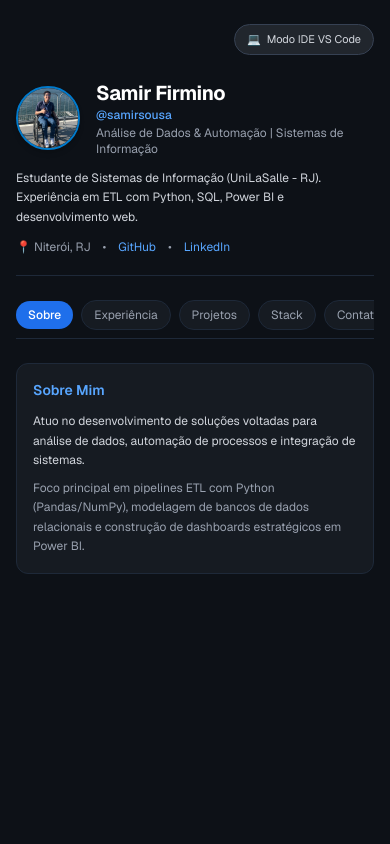
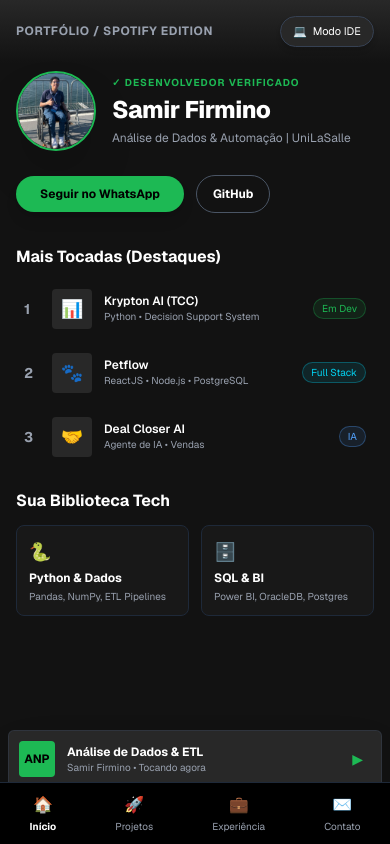
Before and after one commit to samirsousa/portfolio-ide, a Next.js app: page /portfolio-ide/ in a window 390 px wide. Built offline with nearby package versions, Linux system fonts and the light colour scheme.

Commit message:
feat: MobilePortfolio estilo Spotify completo com botao de e-mail e correcao de warnings

```diff
--- a/src/components/MobilePortfolio.tsx
+++ b/src/components/MobilePortfolio.tsx
@@ -5,106 +5,189 @@
 }
 
 export const MobilePortfolio: React.FC<MobilePortfolioProps> = ({ onSwitchToIde }) => {
-  const [activeTab, setActiveTab] = useState<'sobre' | 'experiencia' | 'projetos' | 'skills' | 'contato'>('sobre');
+  const [activeTab, setActiveTab] = useState<'inicio' | 'projetos' | 'experiencia' | 'contato'>('inicio');
 
   return (
-    <div className="min-h-screen bg-[#0d1117] text-[#c9d1d9] font-sans px-4 py-6 flex flex-col gap-6">
-      {/* Botão para alternar para modo IDE no celular */}
+    <div className="min-h-screen bg-[#121212] text-white font-sans flex flex-col justify-between pb-24">
+      {/* Top Bar com botão de troca para IDE */}
+      <div
+        style={{ background: 'linear-gradient(180deg, #282828 0%, #121212 100%)' }}
+        className="px-4 pt-4 flex justify-between items-center pb-4"
+      >
+        <span className="text-xs font-bold tracking-wider text-gray-400 uppercase">Portfólio / Spotify Edition</span>
         {onSwitchToIde && (
-        <div className="flex justify-end">
           <button
             onClick={onSwitchToIde}
-            className="flex items-center gap-1.5 text-[11px] bg-[#21262d] text-gray-300 hover:text-white border border-gray-700 px-3 py-1.5 rounded-full transition-all active:scale-95"
+            className="flex items-center gap-1.5 text-[11px] bg-[#282828] text-white hover:bg-[#3e3e3e] border border-gray-700 px-3 py-1.5 rounded-full transition-all active:scale-95 shadow-md"
           >
-            <span>💻</span> Modo IDE VS Code
+            <span>💻</span> Modo IDE
           </button>
+        )}
+      </div>
+
+      {/* Conteúdo Principal */}
+      <main className="px-4 flex-1 space-y-6">
+
+        {/* Header do Artista / Desenvolvedor */}
+        <div className="flex items-center gap-4 pt-2">
+          <img
+            src="./perfil.jfif"
+            alt="Foto de Samir Firmino"
+            className="w-20 h-20 rounded-full object-cover shadow-2xl border-2 border-[#1DB954]"
+          />
+          <div className="space-y-1">
+            <span className="text-[10px] text-[#1DB954] font-bold uppercase tracking-widest flex items-center gap-1">
+              ✓ Desenvolvedor Verificado
+            </span>
+            <h1 className="text-2xl font-extrabold tracking-tight">Samir Firmino</h1>
+            <p className="text-xs text-gray-400">Análise de Dados & Automação | UniLaSalle</p>
+          </div>
+        </div>
+
+        {/* Botão de Seguir / Contato Rápido */}
+        <div className="flex items-center gap-3">
+          <a
+            href="https://wa.me/5521979284282"
+            target="_blank"
+            rel="noreferrer"
+            className="bg-[#1DB954] hover:bg-[#1ed760] text-black font-bold text-xs px-6 py-2.5 rounded-full transition-all active:scale-95 shadow-lg"
+          >
+            Seguir no WhatsApp
+          </a>
+          <a
+            href="https://github.com/samirsousa"
+            target="_blank"
+            rel="noreferrer"
+            className="border border-gray-600 hover:border-white text-white font-bold text-xs px-4 py-2.5 rounded-full transition-all"
+          >
+            GitHub
+          </a>
+        </div>
+
+        {/* NAVEGAÇÃO DE CONTEÚDO */}
+        {activeTab === 'inicio' && (
+          <div className="space-y-6 pt-2">
+            {/* Populares / Destaques */}
+            <div>
+              <h2 className="text-base font-bold mb-3">Mais Tocadas (Destaques)</h2>
+              <div className="space-y-2">
+                <div className="flex items-center justify-between p-2 rounded-md hover:bg-[#282828] transition-colors">
+                  <div className="flex items-center gap-3">
+                    <span className="text-gray-400 text-sm font-bold w-4">1</span>
+                    <div className="w-10 h-10 bg-[#282828] rounded flex items-center justify-center text-lg">📊</div>
+                    <div>
+                      <p className="text-xs font-semibold text-white">Krypton AI (TCC)</p>
+                      <p className="text-[10px] text-gray-400">Python • Decision Support System</p>
+                    </div>
+                  </div>
+                  <span className="text-[10px] text-[#1DB954] bg-[#1DB954]/10 border border-[#1DB954]/30 px-2 py-0.5 rounded-full">Em Dev</span>
+                </div>
+
+                <div className="flex items-center justify-between p-2 rounded-md hover:bg-[#282828] transition-colors">
+                  <div className="flex items-center gap-3">
+                    <span className="text-gray-400 text-sm font-bold w-4">2</span>
+                    <div className="w-10 h-10 bg-[#282828] rounded flex items-center justify-center text-lg">🐾</div>
+                    <div>
+                      <p className="text-xs font-semibold text-white">Petflow</p>
+                      <p className="text-[10px] text-gray-400">ReactJS • Node.js • PostgreSQL</p>
+                    </div>
+                  </div>
+                  <span className="text-[10px] text-cyan-400 bg-cyan-400/10 border border-cyan-400/30 px-2 py-0.5 rounded-full">Full Stack</span>
+                </div>
+
+                <div className="flex items-center justify-between p-2 rounded-md hover:bg-[#282828] transition-colors">
+                  <div className="flex items-center gap-3">
+                    <span className="text-gray-400 text-sm font-bold w-4">3</span>
+                    <div className="w-10 h-10 bg-[#282828] rounded flex items-center justify-center text-lg">🤝</div>
+                    <div>
+                      <p className="text-xs font-semibold text-white">Deal Closer AI</p>
+                      <p className="text-[10px] text-gray-400">Agente de IA • Vendas</p>
+                    </div>
+                  </div>
+                  <span className="text-[10px] text-blue-400 bg-blue-400/10 border border-blue-400/30 px-2 py-0.5 rounded-full">IA</span>
+                </div>
+              </div>
+            </div>
+
+            {/* Playlists / Tech Stack */}
+            <div>
+              <h2 className="text-base font-bold mb-3">Sua Biblioteca Tech</h2>
+              <div className="grid grid-cols-2 gap-3 text-xs">
+                <div className="bg-[#181818] p-3 rounded-lg hover:bg-[#282828] transition-colors border border-gray-800">
+                  <span className="text-[#1DB954] text-lg block mb-1">🐍</span>
+                  <p className="font-bold text-white">Python & Dados</p>
+                  <p className="text-[10px] text-gray-400 mt-1">Pandas, NumPy, ETL Pipelines</p>
+                </div>
+                <div className="bg-[#181818] p-3 rounded-lg hover:bg-[#282828] transition-colors border border-gray-800">
+                  <span className="text-[#1DB954] text-lg block mb-1">🗄️</span>
+                  <p className="font-bold text-white">SQL & BI</p>
+                  <p className="text-[10px] text-gray-400 mt-1">Power BI, OracleDB, Postgres</p>
+                </div>
+              </div>
+            </div>
           </div>
         )}
 
-      {/* Perfil Header Minimalista */}
-      <header className="flex flex-col gap-3 border-b border-gray-800 pb-5">
-        <div className="flex items-center gap-4">
-          {/* Foto de Perfil */}
-          <img
-            src="./perfil.jfif"
-            alt="Foto de Samir Firmino"
-            className="w-16 h-16 rounded-full object-cover border-2 border-[#007acc] shadow-md shrink-0"
-          />
-          <div>
-            <h1 className="text-xl font-bold text-white tracking-tight">Samir Firmino</h1>
-            <p className="text-xs text-[#58a6ff] font-medium">@samirsousa</p>
-            <p className="text-xs text-gray-400 mt-0.5">Análise de Dados & Automação | Sistemas de Informação</p>
+        {activeTab === 'projetos' && (
+          <div className="space-y-4 pt-2">
+            <h2 className="text-base font-bold text-[#1DB954]">Discografia de Projetos</h2>
+
+            <div className="space-y-3">
+              <div className="bg-[#181818] border border-gray-800 p-3.5 rounded-lg space-y-1">
+                <div className="flex justify-between items-center">
+                  <h3 className="font-bold text-sm text-white">📊 Krypton AI</h3>
+                  <span className="text-[10px] text-[#1DB954]">TCC / Python</span>
                 </div>
+                <p className="text-xs text-gray-400">Sistema de Apoio à Decisão para investimentos em criptomoedas integrando APIs e score de risco automatizado.</p>
               </div>
 
-        <p className="text-xs text-gray-300 leading-relaxed">
-          Estudante de Sistemas de Informação (UniLaSalle - RJ). Experiência em ETL com Python, SQL, Power BI e desenvolvimento web.
-        </p>
+              <div className="bg-[#181818] border border-gray-800 p-3.5 rounded-lg space-y-1">
+                <div className="flex justify-between items-center">
+                  <h3 className="font-bold text-sm text-white">🐾 Petflow</h3>
+                  <span className="text-[10px] text-cyan-400">Full Stack</span>
+                </div>
+                <p className="text-xs text-gray-400">Sistema de gestão pet shop em ReactJS, Node.js/Express e PostgreSQL. API em produção no Render.</p>
+              </div>
 
-        <div className="flex items-center gap-3 text-xs text-gray-400">
-          <span>📍 Niterói, RJ</span>
-          <span>•</span>
-          <a href="https://github.com/samirsousa" target="_blank" rel="noreferrer" className="text-[#58a6ff] hover:underline">
-            GitHub
-          </a>
-          <span>•</span>
-          <a href="https://www.linkedin.com/in/samir-firmino-573322265" target="_blank" rel="noreferrer" className="text-[#58a6ff] hover:underline">
-            LinkedIn
-          </a>
+              <div className="bg-[#181818] border border-gray-800 p-3.5 rounded-lg space-y-1">
+                <div className="flex justify-between items-center">
+                  <h3 className="font-bold text-sm text-white">🤝 Deal Closer AI</h3>
+                  <span className="text-[10px] text-blue-400">Agente IA</span>
                 </div>
-      </header>
+                <p className="text-xs text-gray-400">Agente de inteligência artificial para automação e apoio ao fechamento comercial.</p>
+              </div>
 
-      {/* Navegação por Abas */}
-      <nav className="flex items-center gap-2 overflow-x-auto pb-2 text-xs border-b border-gray-800 scrollbar-none">
-        {[
-          { id: 'sobre', label: 'Sobre' },
-          { id: 'experiencia', label: 'Experiência' },
-          { id: 'projetos', label: 'Projetos' },
-          { id: 'skills', label: 'Stack' },
-          { id: 'contato', label: 'Contato' },
-        ].map((tab) => (
-          <button
-            key={tab.id}
-            onClick={() => setActiveTab(tab.id as any)}
-            className={`px-3 py-1.5 rounded-full whitespace-nowrap transition-colors ${activeTab === tab.id
-              ? 'bg-[#1f6feb] text-white font-medium'
-              : 'bg-[#161b22] text-gray-400 hover:text-white border border-gray-800'
-              }`}
-          >
-            {tab.label}
-          </button>
-        ))}
-      </nav>
+              <div className="bg-[#181818] border border-gray-800 p-3.5 rounded-lg space-y-1">
+                <div className="flex justify-between items-center">
+                  <h3 className="font-bold text-sm text-white">👨‍🍳 DevChef</h3>
+                  <span className="text-[10px] text-emerald-400">Full Stack</span>
+                </div>
+                <p className="text-xs text-gray-400">Aplicação web interativa para busca e gestão de receitas personalizadas para desenvolvedores.</p>
+              </div>
 
-      {/* Conteúdo dos Cards */}
-      <main className="flex-1 space-y-4">
-        {activeTab === 'sobre' && (
-          <div className="bg-[#161b22] border border-gray-800 rounded-xl p-4 space-y-3">
-            <h2 className="text-sm font-semibold text-[#58a6ff] flex items-center gap-2">
-              <span>Sobre Mim</span>
-            </h2>
-            <div className="text-xs text-gray-300 space-y-2 leading-relaxed">
-              <p>
-                Atuo no desenvolvimento de soluções voltadas para análise de dados, automação de processos e integração de sistemas.
-              </p>
-              <p className="text-gray-400">
-                Foco principal em pipelines ETL com Python (Pandas/NumPy), modelagem de bancos de dados relacionais e construção de dashboards estratégicos em Power BI.
-              </p>
+              <div className="bg-[#181818] border border-gray-800 p-3.5 rounded-lg space-y-1">
+                <div className="flex justify-between items-center">
+                  <h3 className="font-bold text-sm text-white">🛒 Gerenciador de Supermercado</h3>
+                  <span className="text-[10px] text-gray-400">Linguagem C</span>
+                </div>
+                <p className="text-xs text-gray-400">Sistema para controle de estoque e vendas com regras operacionais simuladas.</p>
+              </div>
             </div>
           </div>
         )}
 
         {activeTab === 'experiencia' && (
-          <div className="space-y-3">
-            <div className="bg-[#161b22] border border-gray-800 rounded-xl p-4 space-y-2">
+          <div className="space-y-4 pt-2">
+            <h2 className="text-base font-bold text-[#1DB954]">Experiência Profissional</h2>
+            <div className="bg-[#181818] border border-gray-800 p-4 rounded-lg space-y-2">
               <div className="flex justify-between items-start">
                 <div>
-                  <h3 className="text-sm font-bold text-white">Estagiário em Análise de Dados</h3>
-                  <p className="text-xs text-[#58a6ff]">Agência Nacional do Petróleo (ANP)</p>
+                  <h3 className="font-bold text-sm text-white">Estagiário em Análise de Dados</h3>
+                  <p className="text-xs text-[#1DB954]">Agência Nacional do Petróleo (ANP)</p>
                 </div>
                 <span className="text-[10px] bg-gray-800 text-gray-300 px-2 py-0.5 rounded">2024 - 2026</span>
               </div>
-              <ul className="text-xs text-gray-300 list-disc list-inside space-y-1 pt-2">
+              <ul className="text-xs text-gray-400 list-disc list-inside space-y-1 pt-2">
                 <li>Atualização e histórico de dados relacionais em SQL.</li>
                 <li>Automações com Python reduzindo rotinas manuais.</li>
                 <li>Criação de dashboards no Power BI com DAX e Power Query.</li>
@@ -114,113 +197,23 @@
           </div>
         )}
 
-        {activeTab === 'projetos' && (
-          <div className="space-y-3">
-            {/* SAD Criptomoedas */}
-            <div className="bg-[#161b22] border border-gray-800 rounded-xl p-4 space-y-2">
-              <div className="flex justify-between items-center">
-                <h3 className="text-sm font-bold text-white flex items-center gap-2">
-                  <span>📊</span> SAD Criptomoedas (TCC)
-                </h3>
-                <span className="text-[10px] text-green-400 border border-green-500/30 px-2 py-0.5 rounded bg-green-500/10">Em dev</span>
-              </div>
-              <p className="text-xs text-gray-300">
-                Sistema de Apoio à Decisão para investimentos em criptomoedas integrando APIs em tempo real e score de risco automatizado.
-              </p>
+        {activeTab === 'contato' && (
+          <div className="space-y-4 pt-2">
+            <h2 className="text-base font-bold text-[#1DB954]">Canais de Contato</h2>
+            <div className="bg-[#181818] border border-gray-800 p-4 rounded-lg space-y-3">
+              <div className="space-y-2 text-xs text-gray-300">
+                <p><strong className="text-white">E-mail:</strong> samir.sfmss@gmail.com</p>
+                <p><strong className="text-white">Telefone:</strong> +55 21 97928-4282</p>
+                <p><strong className="text-white">Localização:</strong> Niterói, RJ</p>
               </div>
 
-            {/* Petflow */}
-            <div className="bg-[#161b22] border border-gray-800 rounded-xl p-4 space-y-2">
-              <div className="flex justify-between items-center">
-                <h3 className="text-sm font-bold text-white flex items-center gap-2">
-                  <span>🐾</span> Petflow
-                </h3>
-                <span className="text-[10px] text-cyan-300 border border-cyan-500/30 px-2 py-0.5 rounded bg-cyan-500/10">Full Stack</span>
-              </div>
-              <p className="text-xs text-gray-300">
-                Sistema de gestão pet shop desenvolvido com ReactJS, Node.js/Express e PostgreSQL. API hospedada em produção no Render.
-              </p>
-            </div>
-
-            {/* Deal Closer AI */}
-            <div className="bg-[#161b22] border border-gray-800 rounded-xl p-4 space-y-2">
-              <div className="flex justify-between items-center">
-                <h3 className="text-sm font-bold text-white flex items-center gap-2">
-                  <span>🤝</span> Deal Closer AI
-                </h3>
-                <span className="text-[10px] text-blue-300 border border-blue-500/30 px-2 py-0.5 rounded bg-blue-500/10">IA / Automação</span>
-              </div>
-              <p className="text-xs text-gray-300">
-                Agente inteligente orientado a vendas para apoio à tomada de decisão e fechamento comercial com inteligência artificial.
-              </p>
-            </div>
-
-            {/* DevChef */}
-            <div className="bg-[#161b22] border border-gray-800 rounded-xl p-4 space-y-2">
-              <div className="flex justify-between items-center">
-                <h3 className="text-sm font-bold text-white flex items-center gap-2">
-                  <span>👨‍🍳</span> DevChef
-                </h3>
-                <span className="text-[10px] text-emerald-300 border border-emerald-500/30 px-2 py-0.5 rounded bg-emerald-500/10">Full Stack</span>
-              </div>
-              <p className="text-xs text-gray-300">
-                Aplicação web interativa desenvolvida para facilitar a busca e gestão de receitas personalizadas para desenvolvedores.
-              </p>
-            </div>
-
-            {/* Gerenciador de Supermercado */}
-            <div className="bg-[#161b22] border border-gray-800 rounded-xl p-4 space-y-2">
-              <h3 className="text-sm font-bold text-white flex items-center gap-2">
-                <span>🛒</span> Gerenciador de Supermercado
-              </h3>
-              <p className="text-xs text-gray-300">
-                Sistema desenvolvido em linguagem C para controle de estoque e vendas com regras operacionais simuladas.
-              </p>
-            </div>
-          </div>
-        )}
-
-        {activeTab === 'skills' && (
-          <div className="bg-[#161b22] border border-gray-800 rounded-xl p-4 space-y-4">
-            <h2 className="text-sm font-semibold text-[#58a6ff]">Habilidades Técnicas</h2>
-            <div className="grid grid-cols-2 gap-3 text-xs">
-              <div className="bg-[#0d1117] p-2.5 rounded-lg border border-gray-800">
-                <span className="text-gray-400 block mb-1">Linguagens</span>
-                <span className="text-white font-medium">Python, SQL, C, Java</span>
-              </div>
-              <div className="bg-[#0d1117] p-2.5 rounded-lg border border-gray-800">
-                <span className="text-gray-400 block mb-1">Dados & BI</span>
-                <span className="text-white font-medium">Power BI, Pandas, OracleDB</span>
-              </div>
-              <div className="bg-[#0d1117] p-2.5 rounded-lg border border-gray-800">
-                <span className="text-gray-400 block mb-1">Web</span>
-                <span className="text-white font-medium">ReactJS, TypeScript, Node.js</span>
-              </div>
-              <div className="bg-[#0d1117] p-2.5 rounded-lg border border-gray-800">
-                <span className="text-gray-400 block mb-1">Ferramentas</span>
-                <span className="text-white font-medium">Git, GitHub, Docker, n8n</span>
-              </div>
-            </div>
-          </div>
-        )}
-
-        {/* Conteúdo da Aba Contato */}
-        {activeTab === 'contato' && (
-          <div className="bg-[#161b22] border border-gray-800 rounded-xl p-4 space-y-3">
-            <h2 className="text-sm font-semibold text-[#58a6ff]">Canais de Contato</h2>
-            <div className="space-y-2 text-xs">
-              <p className="text-gray-300"><strong className="text-white">E-mail:</strong> samir.sfmss@gmail.com</p>
-              <p className="text-gray-300"><strong className="text-white">Telefone:</strong> +55 21 97928-4282</p>
-              <p className="text-gray-300"><strong className="text-white">Localização:</strong> Niterói, RJ</p>
-            </div>
-
-            <div className="pt-1 flex flex-col gap-2">
+              <div className="flex flex-col gap-2 pt-2">
                 {/* Botão WhatsApp */}
                 <a
                   href="https://wa.me/5521979284282"
                   target="_blank"
                   rel="noreferrer"
-                className="w-full bg-green-600 hover:bg-green-700 text-white font-medium text-xs py-2 rounded-lg text-center block transition-colors"
+                  className="w-full bg-[#1DB954] hover:bg-[#1ed760] text-black font-bold text-xs py-2.5 rounded-full text-center block transition-all active:scale-95 shadow-md"
                 >
                   💬 Chamar no WhatsApp
                 </a>
@@ -230,14 +223,64 @@
                   href="mailto:samir.sfmss@gmail.com?subject=Contato%20via%20Portfólio"
                   target="_blank"
                   rel="noreferrer"
-                className="w-full bg-[#007acc] hover:bg-[#005999] text-white font-medium text-xs py-2 rounded-lg text-center block transition-colors"
+                  className="w-full bg-[#007acc] hover:bg-[#005999] text-white font-bold text-xs py-2.5 rounded-full text-center block transition-all active:scale-95 shadow-md"
                 >
                   ✉️ Enviar E-mail
                 </a>
               </div>
             </div>
+          </div>
         )}
       </main>
+
+      {/* Mini Player Fixo na parte inferior */}
+      <div className="fixed bottom-14 left-2 right-2 bg-[#282828] p-2.5 rounded-md flex items-center justify-between shadow-2xl border border-gray-700/50 z-40">
+        <div className="flex items-center gap-3">
+          <div className="w-9 h-9 bg-[#1DB954] rounded flex items-center justify-center text-black font-bold text-xs shrink-0">
+            ANP
+          </div>
+          <div className="truncate">
+            <p className="text-xs font-bold text-white truncate">Análise de Dados & ETL</p>
+            <p className="text-[10px] text-gray-400 truncate">Samir Firmino • Tocando agora</p>
+          </div>
+        </div>
+        <div className="text-[#1DB954] text-sm pr-2">▶</div>
+      </div>
+
+      {/* Barra de Navegação Inferior (Estilo App Spotify) */}
+      <nav className="fixed bottom-0 left-0 right-0 bg-[#000000] border-t border-gray-800 flex justify-around py-2.5 text-[10px] text-gray-400 z-50">
+        <button
+          onClick={() => setActiveTab('inicio')}
+          className={`flex flex-col items-center gap-0.5 transition-colors ${activeTab === 'inicio' ? 'text-white font-bold' : 'hover:text-white'}`}
+        >
+          <span className="text-base">🏠</span>
+          Início
+        </button>
+
+        <button
+          onClick={() => setActiveTab('projetos')}
+          className={`flex flex-col items-center gap-0.5 transition-colors ${activeTab === 'projetos' ? 'text-white font-bold' : 'hover:text-white'}`}
+        >
+          <span className="text-base">🚀</span>
+          Projetos
+        </button>
+
+        <button
+          onClick={() => setActiveTab('experiencia')}
+          className={`flex flex-col items-center gap-0.5 transition-colors ${activeTab === 'experiencia' ? 'text-white font-bold' : 'hover:text-white'}`}
+        >
+          <span className="text-base">💼</span>
+          Experiência
+        </button>
+
+        <button
+          onClick={() => setActiveTab('contato')}
+          className={`flex flex-col items-center gap-0.5 transition-colors ${activeTab === 'contato' ? 'text-white font-bold' : 'hover:text-white'}`}
+        >
+          <span className="text-base">✉️</span>
+          Contato
+        </button>
+      </nav>
     </div>
   );
 };
```
Lines whose indentation alone changed are shown as unchanged.
